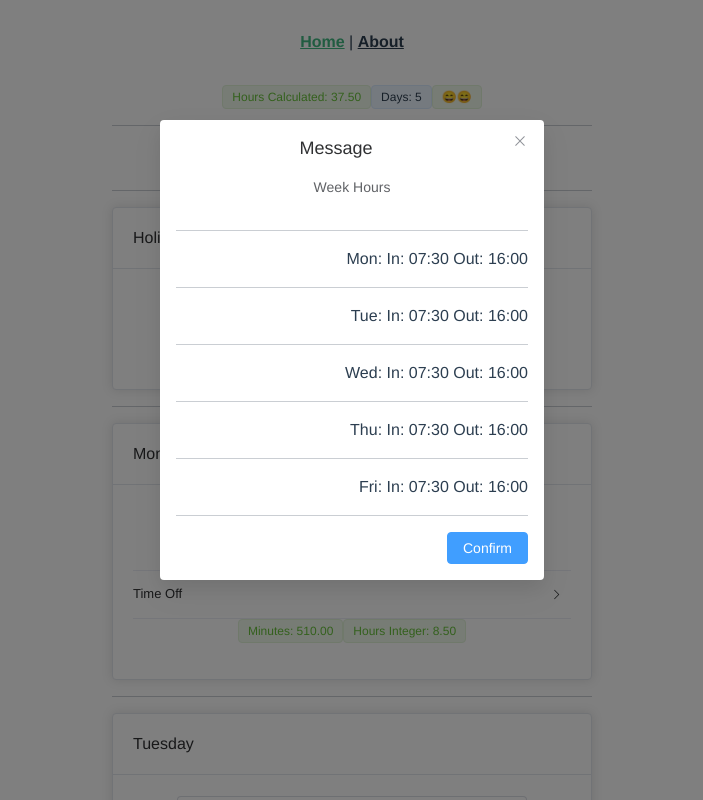
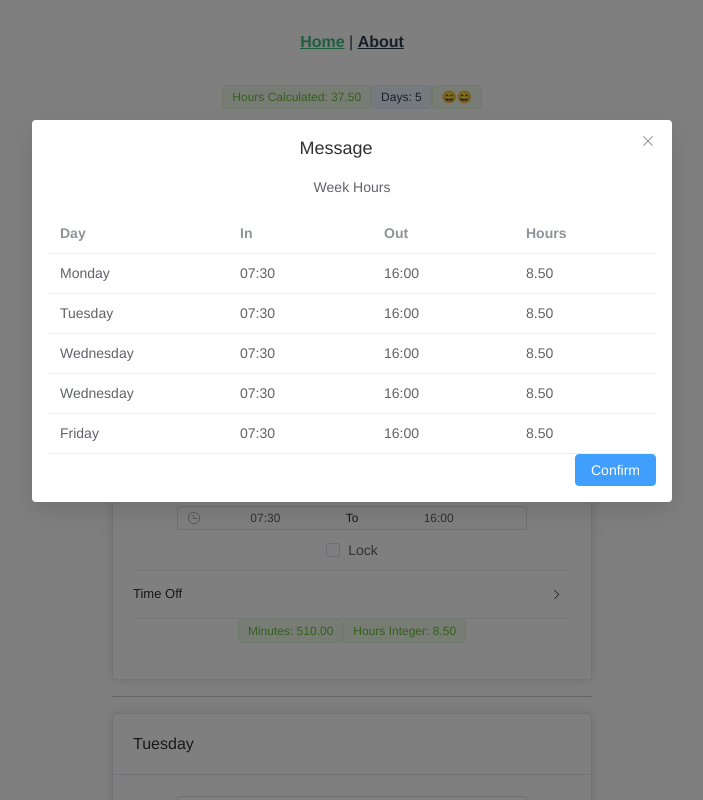
Before and after one commit to zeilmann/timer_helperV3, a Vue app: page / in a window 1280 px wide. Both pictures are taken after a click on the button "List". Shown: the top 800 px of the page, without its empty margins (288-991 px from the left). Built offline with nearby package versions, Linux system fonts and the light colour scheme.

Commit message:
Version 2.2b - list hours

```diff
--- a/src/views/HomeView.vue
+++ b/src/views/HomeView.vue
@@ -246,6 +246,7 @@
         <hr>
       </div>
     </div>
+    Made with ❤️ by Augusto Zeilmann - 2022
   </div>
 
 
@@ -253,32 +254,22 @@
   <el-dialog
     v-model="dialogVisible"
     title="Message"
-    width="30%"
+    width="50%"
     :before-close="handleClose"
   >
     <span>Week Hours</span>
     <template #footer>
-        <hr>
-        <span>Mon: </span>
-        <span>In: {{this.JuncSegunda_1}}</span>
-        <span> Out: {{this.JuncSegunda_2}}</span>
-        <hr>
-        <span>Tue: </span>
-        <span>In: {{this.JuncTerca_1}}</span>
-        <span> Out: {{this.JuncTerca_2}}</span>
-        <hr>
-        <span>Wed: </span>
-        <span>In: {{this.JuncQuarta_1}}</span>
-        <span> Out: {{this.JuncQuarta_2}}</span>
-        <hr>
-        <span>Thu: </span>
-        <span>In: {{this.JuncQuinta_1}}</span>
-        <span> Out: {{this.JuncQuinta_2}}</span>
-        <hr>
-        <span>Fri: </span>
-        <span>In: {{this.JuncSexta_1}}</span>
-        <span> Out: {{this.JuncSexta_2}}</span>
-        <hr>
+      <el-table
+    :data="tableData"
+    style="width: 100%"
+    :row-class-name="tableRowClassName"
+  >
+    <el-table-column prop="date" label="Day" width="180" />
+    <el-table-column prop="in" label="In"  />
+    <el-table-column prop="out" label="Out" />
+    <el-table-column prop="hours" label="Hours" />
+  </el-table>
+
 
 
         <el-button type="primary" @click="dialogVisible = false">
@@ -343,6 +334,32 @@ export default {
       JuncQuinta_2 : "00:00",
       JuncSexta_1 : "00:00",
       JuncSexta_2 : "00:00",
+      tableData:  [{
+          date: 'Monday',
+          in: '07:30',
+          out: '16:00',
+          hours: '8.5'
+        }, {
+          date: 'Tuesday',
+          in: '07:30',
+          out: '16:00',
+          hours: '8.5'
+        }, {
+          date: 'Wednesday',
+          in: '07:30',
+          out: '16:00',
+          hours: '8.5'
+        }, {
+          date: 'Wednesday',
+          in: '07:30',
+          out: '16:00',
+          hours: '8.5'
+        }, {
+          date: 'Friday',
+          in: '07:30',
+          out: '16:00',
+          hours: '8.5'
+        }]
 
 
 
@@ -353,11 +370,16 @@ export default {
 
     listahorarios(){
 
+
+
       this.dialogVisible = true
        //MONDAY
        if (this.SickDay[0] === true) {
         this.JuncSegunda_1 = "Holidays/Sick"
         this.JuncSegunda_2 = "Holidays/Sick"
+        this.tableData[0].in = this.JuncSegunda_1
+        this.tableData[0].out = this.JuncSegunda_2
+        this.tableData[0].hours = "0.00"
        }else{
 
         var Segunda_list_1 = moment(this.monday[0]);
@@ -376,12 +398,20 @@ export default {
         minutoSegunda2_l = this.funcaoColocaZero(minutoSegunda2_l)
 
         this.JuncSegunda_2 = horaSegunda2_l + ":" + minutoSegunda2_l
+
+        this.tableData[0].in = this.JuncSegunda_1
+        this.tableData[0].out = this.JuncSegunda_2
+        this.tableData[0].hours = this.testem2.toFixed(2)
+
       }
 
         //TERCA
         if (this.SickDay[1] === true) {
         this.JuncTerca_1 = "Holidays/Sick"
         this.JuncTerca_2 = "Holidays/Sick"
+        this.tableData[1].in = this.JuncTerca_1
+        this.tableData[1].out = this.JuncTerca_2
+        this.tableData[1].hours = "0.00"
        }else{
         var Terca_list_1 = moment(this.tuesday[0]);
         let horaTerca1_l = moment(Terca_list_1).format('H');
@@ -399,6 +429,9 @@ export default {
         minutoTerca2_l = this.funcaoColocaZero(minutoTerca2_l)
 
         this.JuncTerca_2 = horaTerca2_l + ":" + minutoTerca2_l
+        this.tableData[1].in = this.JuncTerca_1
+        this.tableData[1].out = this.JuncTerca_2
+        this.tableData[1].hours = this.testet2.toFixed(2)
        }
 
         // QUARTA
@@ -406,6 +439,9 @@ export default {
         if (this.SickDay[2] === true) {
         this.JuncQuarta_1 = "Holidays/Sick"
         this.JuncQuarta_2 = "Holidays/Sick"
+        this.tableData[2].in = this.JuncQuarta_1
+        this.tableData[2].out = this.JuncQuarta_2
+        this.tableData[2].hours = "0.00"
        }else{
 
         var Quarta_list_1 = moment(this.wednesday[0]);
@@ -424,6 +460,9 @@ export default {
         minutoQuarta2_l = this.funcaoColocaZero(minutoQuarta2_l)
 
         this.JuncQuarta_2 = horaQuarta2_l + ":" + minutoQuarta2_l
+        this.tableData[2].in = this.JuncQuarta_1
+        this.tableData[2].out = this.JuncQuarta_2
+        this.tableData[2].hours = this.testew2.toFixed(2)
        }
 
         //QUINTA
@@ -431,6 +470,9 @@ export default {
         if (this.SickDay[3] === true) {
         this.JuncQuinta_1 = "Holidays/Sick"
         this.JuncQuinta_2 = "Holidays/Sick"
+        this.tableData[3].in = this.JuncQuinta_1
+        this.tableData[3].out = this.JuncQuinta_2
+        this.tableData[3].hours = "0.00"
        }else{
 
         var Quinta_list_1 = moment(this.thursday[0]);
@@ -449,6 +491,9 @@ export default {
         minutoQuinta2_l = this.funcaoColocaZero(minutoQuinta2_l)
 
         this.JuncQuinta_2 = horaQuinta2_l + ":" + minutoQuinta2_l
+        this.tableData[3].in = this.JuncQuinta_1
+        this.tableData[3].out = this.JuncQuinta_2
+        this.tableData[3].hours = this.testett2.toFixed(2)
        }
 
         //SEXTA
@@ -456,6 +501,9 @@ export default {
         if (this.SickDay[4] === true) {
         this.JuncSexta_1 = "Holidays/Sick"
         this.JuncSexta_2 = "Holidays/Sick"
+        this.tableData[4].in = this.JuncSexta_1
+        this.tableData[4].out = this.JuncSexta_2
+        this.tableData[4].hours = "0.00"
        }else{
 
         var Sexta_list_1 = moment(this.friday[0]);
@@ -474,6 +522,9 @@ export default {
         minutoSexta2_l = this.funcaoColocaZero(minutoSexta2_l)
 
         this.JuncSexta_2 = horaSexta2_l + ":" + minutoSexta2_l
+        this.tableData[4].in = this.JuncSexta_1
+        this.tableData[4].out = this.JuncSexta_2
+        this.tableData[4].hours = this.testef2.toFixed(2)
        }
     },
 
```
